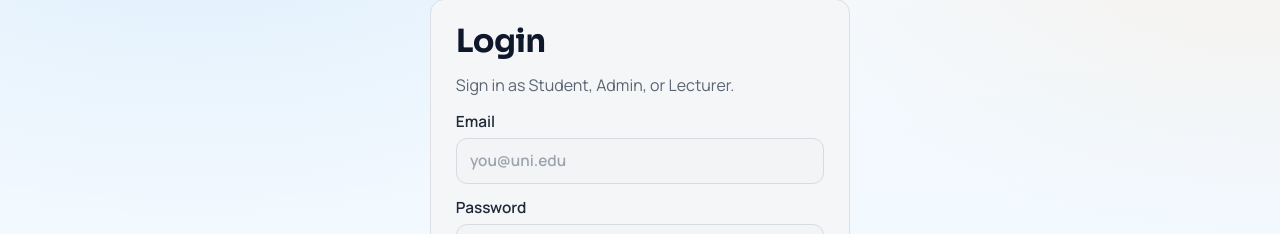
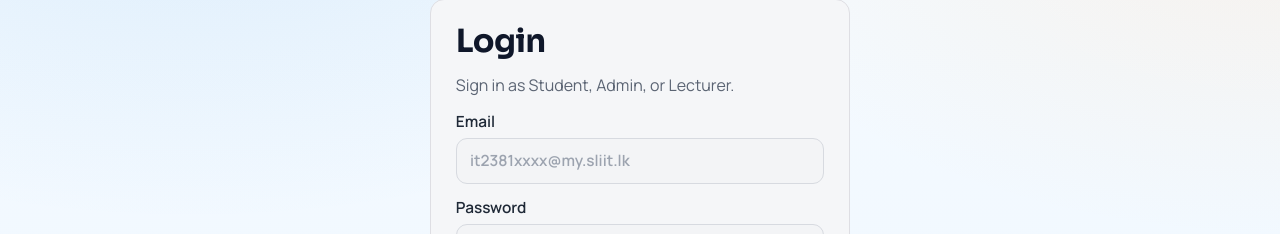
Before and after one commit to Sandeep-19999/Sandeep-19999-it3030-paf-2026-smart-campus-group36, a React (Vite) app in the folder frontend/: page /auth/login in a window 1280 px wide. Shown: the part 135-369 px from the top of the page. Built offline with nearby package versions, Linux system fonts and the light colour scheme; no server answers.

Commit message:
loging ui update

```diff
--- a/frontend/src/pages/LoginPage.jsx
+++ b/frontend/src/pages/LoginPage.jsx
@@ -91,7 +91,7 @@ export default function LoginPage() {
             Email
             <input
               type="email"
-              placeholder="you@uni.edu"
+              placeholder="it2381xxxx@my.sliit.lk"
               value={form.email}
               onChange={(e) =>
                 setForm((prev) => ({
```
